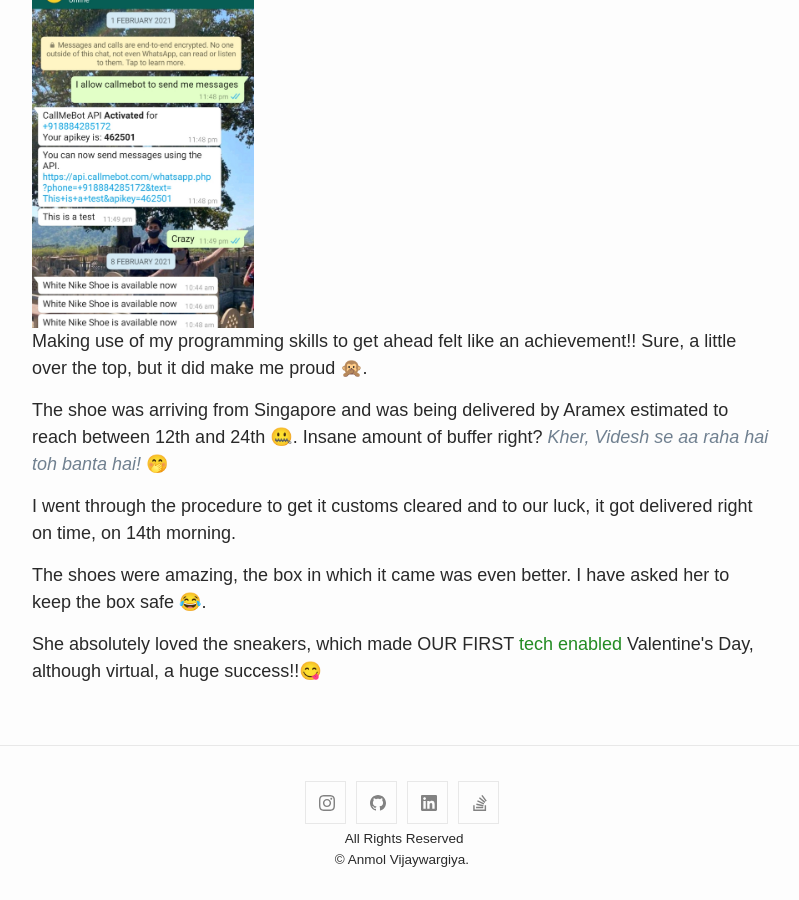
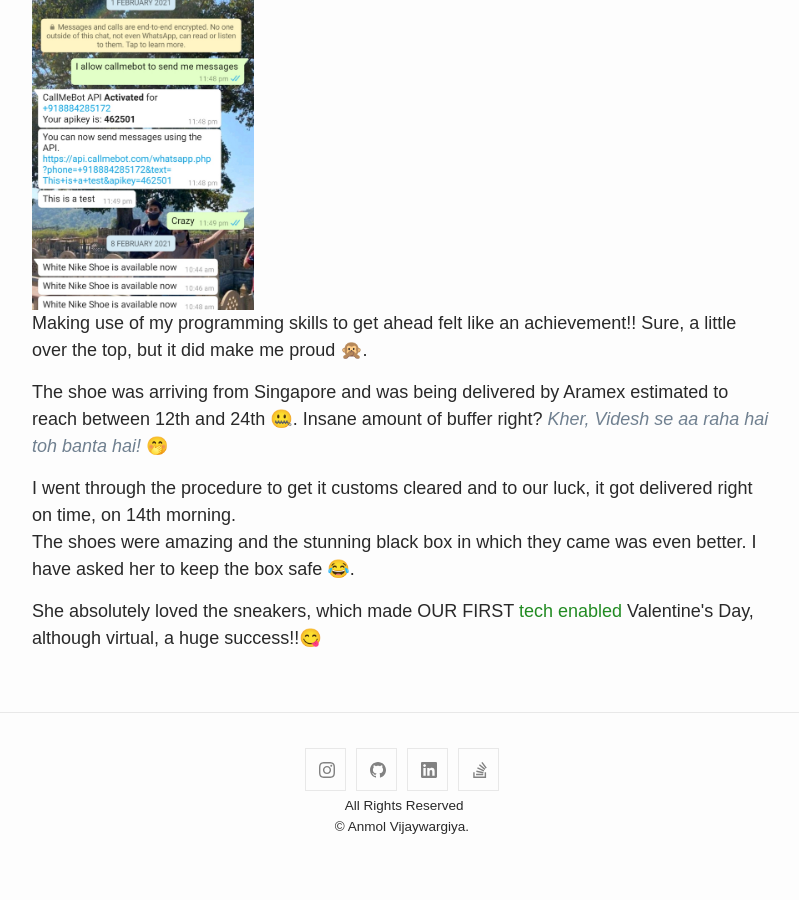
Before and after one commit to anmol1vw13/anmol1vw13.github.io, a Jekyll site: the page built from _posts/2021-02-14-python-enabled-nike-limited-valentine-edition-purchase.html, in a window 1280 px wide and 900 px high, scrolled down 2920 px. Shown: the whole window, without its empty margins (238-1037 px from the left). Built offline with Jekyll 4.4.1, drawn with Linux system fonts in a browser that asks for light colours; comment, search, counter and statistics services are not loaded; after the commit the page ends 3787 px from its top, so only the background shows below that; some of the changed text lies outside the part shown.

Commit message:
Updated Nike blog

```diff
--- a/_posts/2021-02-14-python-enabled-nike-limited-valentine-edition-purchase.html
+++ b/_posts/2021-02-14-python-enabled-nike-limited-valentine-edition-purchase.html
@@ -27,7 +27,8 @@
 </div>
 
 <p>I loved the idea of gifting a limited edition shoe. Since I had never purchased one myself before, the excitement to bag it was obvious.
-  The only thought I had was - A shoe with LOVE engraved!! CHEEEEEESY much? 🙉</p>
+  The only thought I had was - A shoe with LOVE engraved!! CHEEEEEESY much? 🙉<br/>
+  But I shrug it off because it is after-all a valentine's day and it deserves such cheesiness. 😅 </p>
 
 <p>There was one problem though. Nike Limited Edition shoes have a reputation of going out of stock within hours of the launch.
   Hence timing the purchase was going to be extremely crucial.</p>
@@ -82,6 +81,6 @@
 </div>
 <p>Making use of my programming skills to get ahead felt like an achievement!! Sure, a little over the top, but it did make me proud 🙊.</p>
 <p>The shoe was arriving from Singapore and was being delivered by Aramex estimated to reach between 12th and 24th 🤐. Insane amount of buffer right? <i style="color:slategrey">Kher, Videsh se aa raha hai toh banta hai! </i>🤭</p>
-<p>I went through the procedure to get it customs cleared and to our luck, it got delivered right on time, on 14th morning.</p>
-<p> The shoes were amazing, the box in which it came was even better. I have asked her to keep the box safe 😂.</p>
+<p>I went through the procedure to get it customs cleared and to our luck, it got delivered right on time, on 14th morning.<br/>
+  The shoes were amazing and the stunning black box in which they came was even better. I have asked her to keep the box safe 😂.</p>
 <p>She absolutely loved the sneakers, which made OUR FIRST <span style="color:forestgreen">tech enabled</span> Valentine's Day, although virtual, a huge success!!😋</p>
```
Also changed, not shown: other parts of _posts/2021-02-14-python-enabled-nike-limited-valentine-edition-purchase.html (+4 -6 lines).
